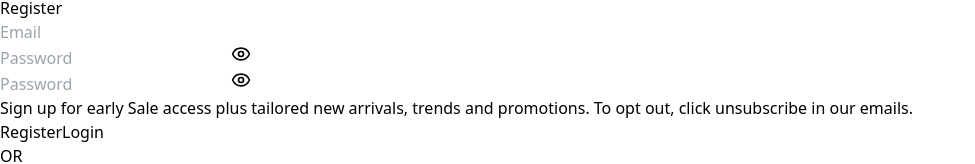
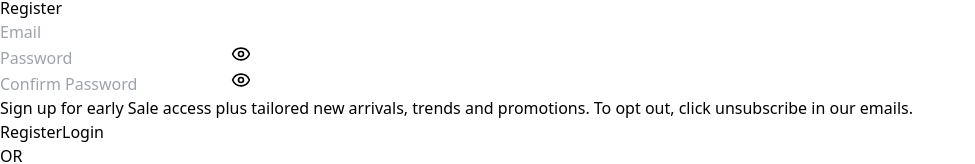
Before and after one commit to ItzAkmal97/ecom-store, a React (Vite) app: page /signup in a window 1280 px wide. Shown: the part 340-504 px from the top of the page, without its empty margins (0-975 px from the left). Built offline with nearby package versions, Linux system fonts and the light colour scheme.

Commit message:
Bug fixes

```diff
--- a/src/components/SignupPage.tsx
+++ b/src/components/SignupPage.tsx
@@ -179,7 +179,7 @@ function SignupPage() {
           <div className="relative">
             <input
               type={showPassword ? "text" : "password"}
-              placeholder="Password"
+              placeholder="Confirm Password"
               className="h-14 w-full border focus:border-black transition duration-500 ease-in-out p-2 rounded-md pr-10"
               {...register("confirmPassword")}
             />
```
